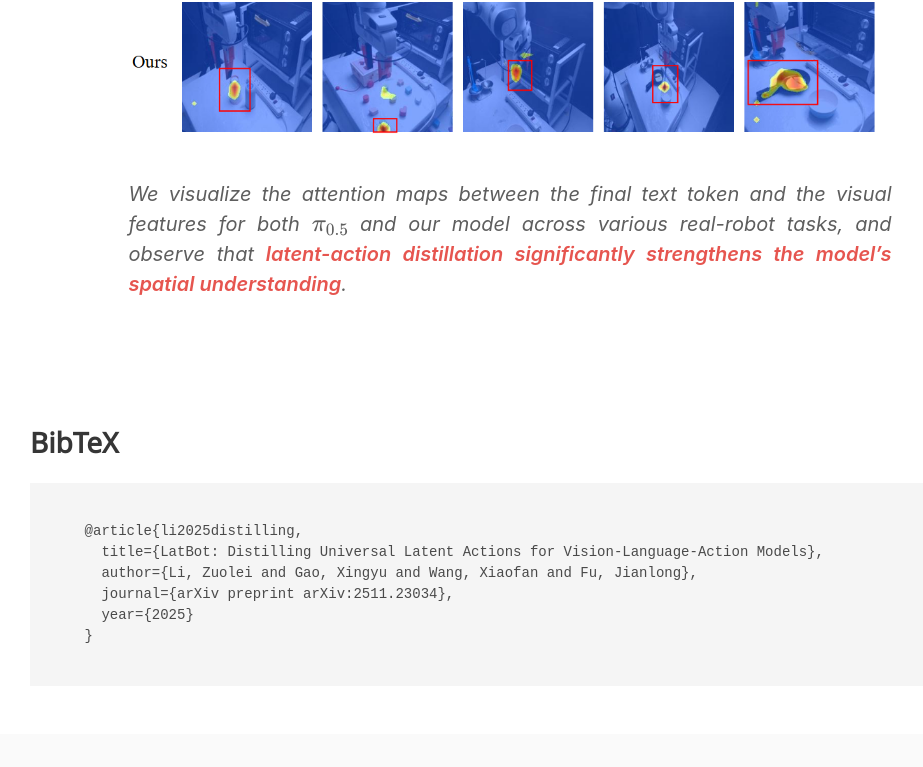
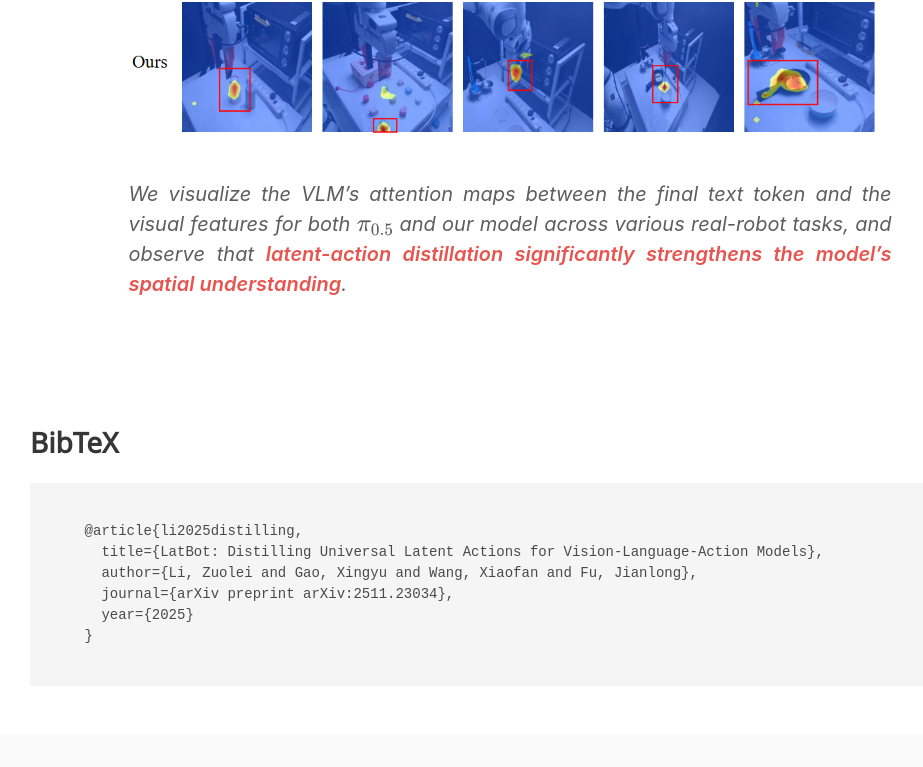
Before and after one commit to mm-robot/distill_latent_action, a plain HTML site: page index.html in a window 1280 px wide. Shown: the part 6227-6994 px from the top of the page, without its empty margins (130-1053 px from the left). Drawn offline with nearby package versions, Linux system fonts and the light colour scheme; some icons are missing; a web font is replaced by a local one.

Commit message:
Update html

```diff
--- a/index.html
+++ b/index.html
@@ -567,7 +567,7 @@
           </div>
           <img src="static/images/heat_map.png" alt="Heat the Food Sequence" class="fullwidth">
           <div class="prompt-text" style="text-align: justify;">
-            We visualize the attention maps between the final text token and the visual features for both \( \pi_{0.5} \) and our model across various real-robot tasks, and observe that
+            We visualize the VLM’s attention maps between the final text token and the visual features for both \( \pi_{0.5} \) and our model across various real-robot tasks, and observe that
             <span style="color: #E6554F; font-weight: 600;">latent-action distillation significantly strengthens the model’s spatial understanding</span>.
           </div>
 
```
